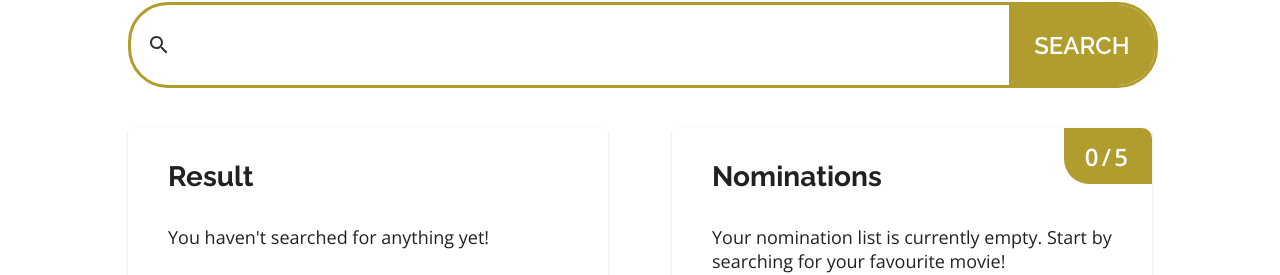
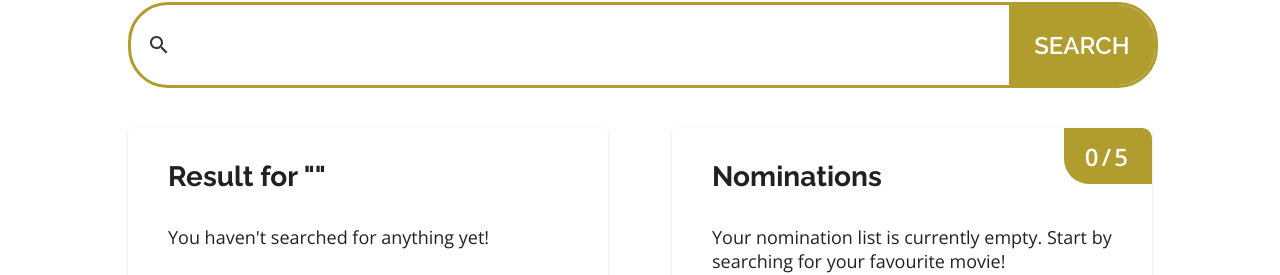
Before and after one commit to sandratoh/shoppies, a React (Create React App) app: page / in a window 1280 px wide. Shown: the part 227-502 px from the top of the page. Built offline with nearby package versions, Linux system fonts and the light colour scheme.

Commit message:
Add searchKeyword state to dynamically render result title

```diff
--- a/src/Provider/MovieDataProvider.tsx
+++ b/src/Provider/MovieDataProvider.tsx
@@ -13,6 +13,8 @@ interface IMovieContext {
   setNominations: React.Dispatch<React.SetStateAction<IMovie[]>>;
   searchResult: IMovie[];
   setSearchResult: React.Dispatch<React.SetStateAction<IMovie[]>>;
+  searchKeyword: string;
+  setSearchKeyword: React.Dispatch<React.SetStateAction<string>>;
 }
 
 export const MovieContext = createContext<IMovieContext>({} as IMovieContext);
@@ -22,7 +24,16 @@ export const MovieDataProvider: React.FC<{}> = props => {
 
   const [searchResult, setSearchResult] = useState<IMovie[]>([]);
 
-  const data = { nominations, setNominations, searchResult, setSearchResult };
+  const [searchKeyword, setSearchKeyword] = useState<string>('');
+
+  const data = {
+    nominations,
+    setNominations,
+    searchResult,
+    setSearchResult,
+    searchKeyword,
+    setSearchKeyword,
+  };
 
   // console.log('data', data);
 
--- a/src/components/Result/ResultCard.tsx
+++ b/src/components/Result/ResultCard.tsx
@@ -15,7 +15,7 @@ import { MovieContext } from '../../Provider/MovieDataProvider';
 import './Result.scss';
 
 export const ResultCard = () => {
-  const { searchResult } = useContext(MovieContext);
+  const { searchResult, searchKeyword } = useContext(MovieContext);
 
   const searchCTA =
     searchResult && searchResult.length !== 0 ? 'Search Again' : 'Search Now';
@@ -27,7 +27,7 @@ export const ResultCard = () => {
   return (
     <Card className="result-card">
       <div className="result-card--header">
-        <h2>Result</h2>
+        <h2>Result for "{searchKeyword}"</h2>
       </div>
       <ResultCardList />
       <div className="result-card--footer">
--- a/src/components/SearchBar.tsx
+++ b/src/components/SearchBar.tsx
@@ -15,7 +15,7 @@ import { IMovie, MovieContext } from '../Provider/MovieDataProvider';
 import './SearchBar.scss';
 
 export const SearchBar = () => {
-  const { setSearchResult } = useContext(MovieContext);
+  const { setSearchResult, setSearchKeyword } = useContext(MovieContext);
 
   const [input, setInput] = useState('');
 
@@ -31,6 +31,7 @@ export const SearchBar = () => {
       .then(res => {
         const movieResult: IMovie[] = res.data.Search;
         setSearchResult(movieResult);
+        setSearchKeyword(input);
       });
   };
 
```
